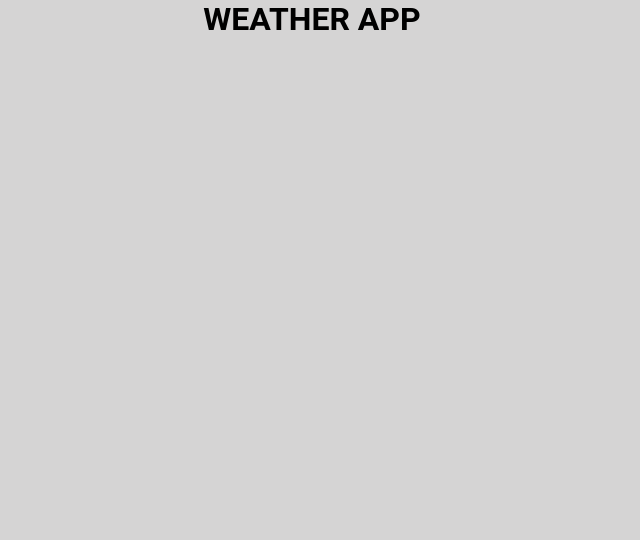
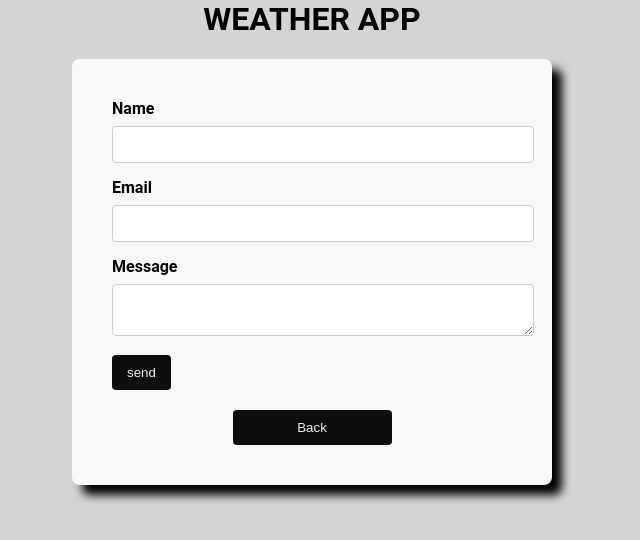
Before and after one commit to pittu777/weather-using-react.JS, a React (Create React App) app: page /contact in a window 1280 px wide. Before the commit this address had no page. Shown: the top 540 px of the page, without its empty margins (328-968 px from the left). Built offline with nearby package versions, Linux system fonts and the light colour scheme.

Commit message:
updateReport

```diff
--- a/src/App.js
+++ b/src/App.js
@@ -167,6 +167,7 @@ import Map from "./components/WeatherMap/Map/Map";
 import CurrentWeather from "./components/current-weather/current-weather";
 import MapForcaste from "./components/forecast/MapForcast";
 import Developer from "./components/Developers/Developers";
+import ContactForm from "./components/footer/ContactForm";
 
 function App() {
   // Initialize state variables
@@ -295,6 +296,9 @@ function App() {
         <Routes>
           <Route path="/Developer" element={<Developer />} />
         </Routes>
+        <Routes>
+          <Route path="/contact" element={<ContactForm/>}></Route>
+        </Routes>
       </Router>
     </>
   );
--- a/src/components/footer/ContactForm.js
+++ b/src/components/footer/ContactForm.js
@@ -4,6 +4,7 @@ import "./footer.css";
 import loading from "./images/loader.gif";
 import { ToastContainer, toast } from "react-toastify";
 import "react-toastify/dist/ReactToastify.css";
+import BackButton from "../WeatherMap/BackButton/BackButton";
 
 const ContactForm = () => {
   const [formData, setFormData] = useState({
@@ -45,7 +46,7 @@ const ContactForm = () => {
       });
     } catch (error) {
       toast.error("Error sending email");
-    }finally{
+    } finally {
       setIsSending(false);
     }
   };
@@ -83,15 +84,15 @@ const ContactForm = () => {
           />
         </div>
         <button type="submit" disabled={isSending}>
-          {isSending ?(
+          {isSending ? (
             <img src={loading} alt="loading..." className="loading-gif" />
-          ):(
+          ) : (
             "send"
           )}
         </button>
         <ToastContainer />
-
       </form>
+      <div>{<BackButton />}</div>
     </div>
   );
 };
--- a/src/components/footer/footer.js
+++ b/src/components/footer/footer.js
@@ -1,6 +1,6 @@
 import React from "react";
 import "./footer.css"; // Make sure to adjust the path to your CSS file
-import ContactForm from "./ContactForm";
+// import ContactForm from "./ContactForm";
 import openLogo from "./images/logo-open.png";
 import wind from "./images/wind.png";
 import time from "./images/logo-time.png";
@@ -14,10 +14,10 @@ const Footer = () => {
       <div className="footer-content">
         <div className="footer-section contact">
           <div className="report-heading">
-            <h3>Report</h3>
+            <a href="/contact" target="_blank">Report</a>
             <FaBug className="bug-icon" />
           </div>
-          <ContactForm />
+          {/* <ContactForm /> */}
           <p>Email: pittuprasanth14@gmail.com</p>
         </div>
 
```
